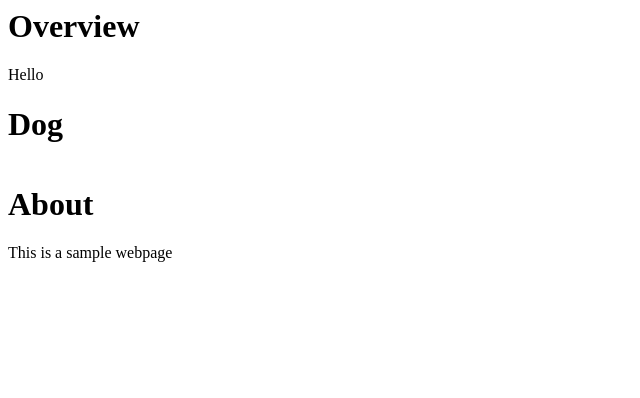
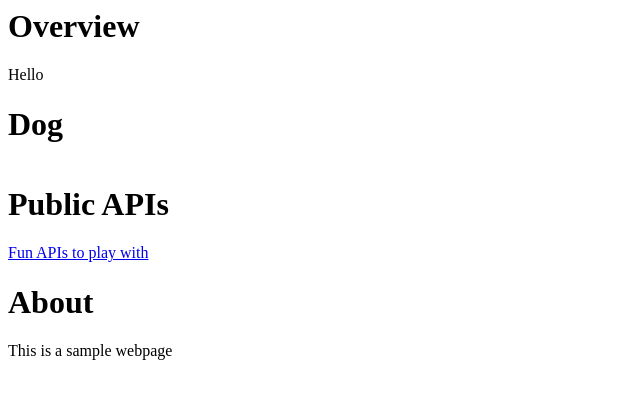
Before and after one commit to mcsnolte/icstars-website, a plain HTML site: page index.html in a window 1280 px wide. Shown: the whole page, without its empty margins (0-640 px from the left). Drawn offline with nearby package versions, Linux system fonts and the light colour scheme; no server answers.

Commit message:
Add link to APIs

```diff
--- a/index.html
+++ b/index.html
@@ -4,6 +4,8 @@
         Hello
         <h1>Dog</h1>
         <img id="dogPicture" />
+        <h1>Public APIs</h1>
+        <a href="https://github.com/toddmotto/public-apis">Fun APIs to play with</a>
         <h1>About</h1>
         This is a sample webpage
 
```
